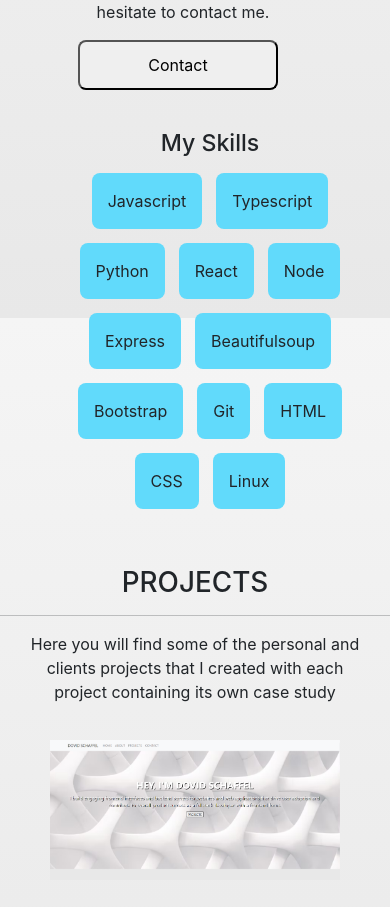
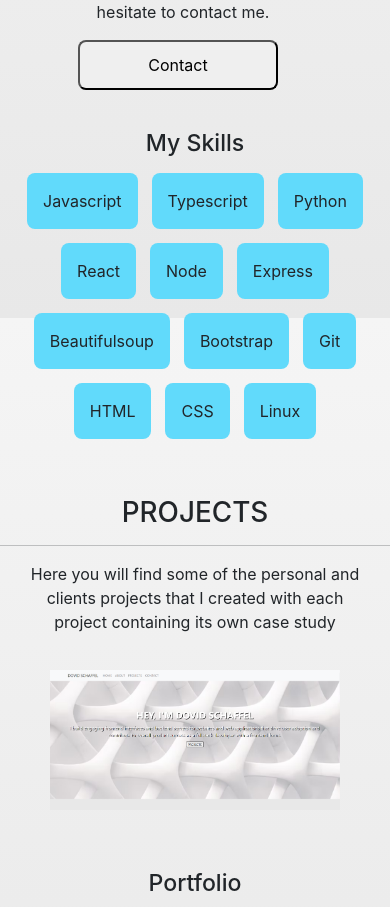
Before and after one commit to dyschaf/typescriptPortfolio, a React (Create React App) app in the folder portfolio/: page / in a window 390 px wide. Shown: the part 1370-2277 px from the top of the page. Built offline with nearby package versions, Linux system fonts and the light colour scheme.

Commit message:
ready for deploy

```diff
--- a/portfolio/src/App.css
+++ b/portfolio/src/App.css
@@ -317,5 +317,8 @@ height: 350px;
     #getToKnowMe,.mySkills{
       text-align: center;
     }
+    .mySkills{
+      padding-left: 0;
+      }
 
 }
```
